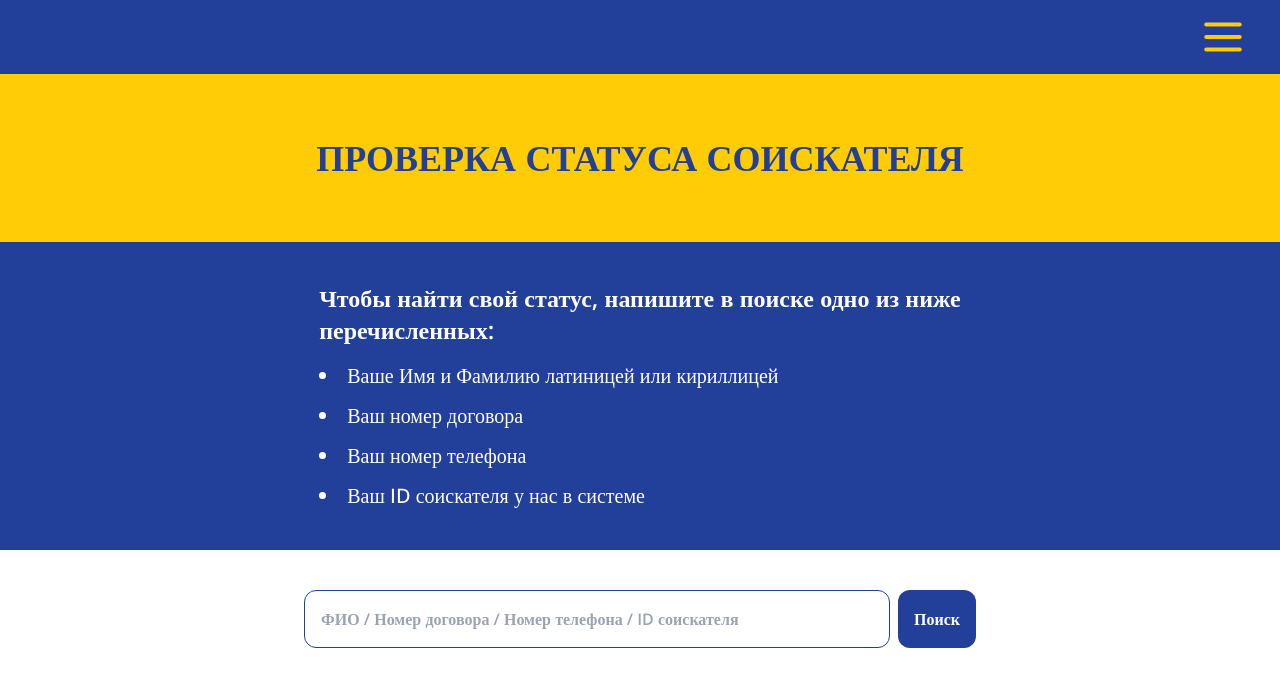
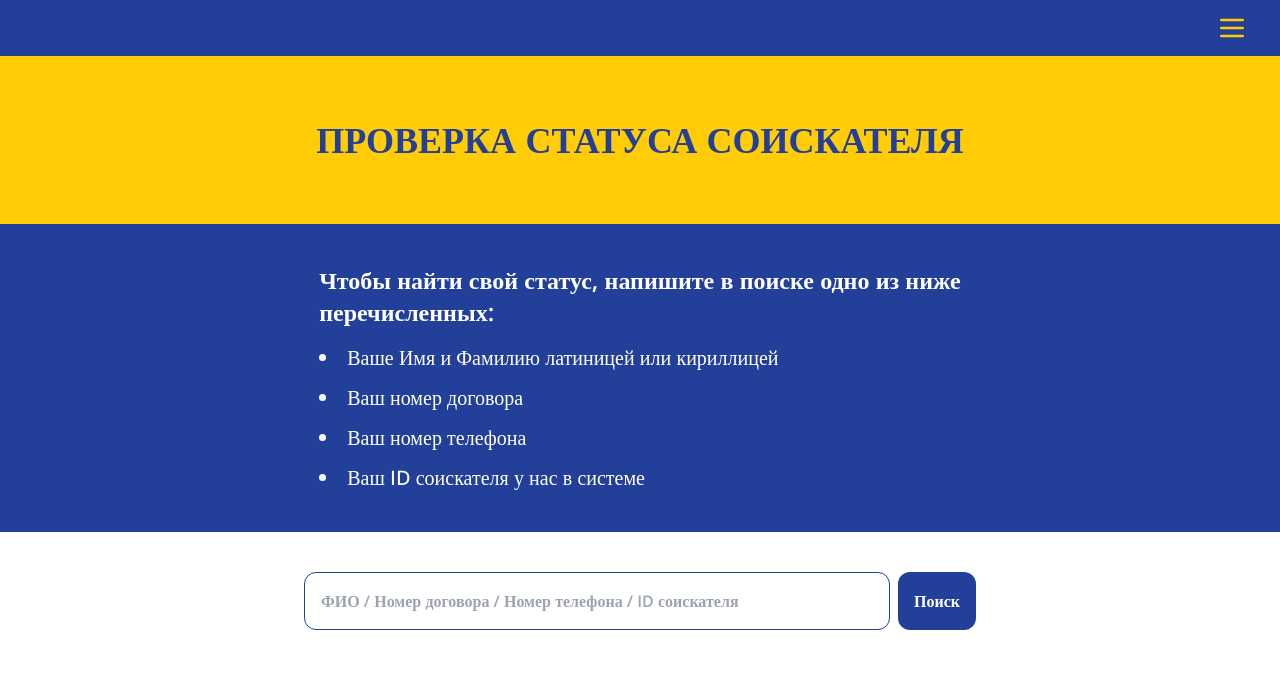
Before and after one commit to aaliimran/eurohunter, a Next.js app: page /pages/status-check in a window 1280 px wide. Shown: the top 686 px of the page. Built offline with nearby package versions, Linux system fonts and the light colour scheme.

Commit message:
uluchil stili componenta header-after-auth

```diff
--- a/src/components/headers/header-after-auth.tsx
+++ b/src/components/headers/header-after-auth.tsx
@@ -5,18 +5,6 @@ import { useRouter } from "next/navigation";
 const HeaderAfterAuth = () => {
   const route = useRouter();
   const [isMenuOpen, setIsMenuOpen] = useState(false);
-
-  // const handleRouteToUserProfile = () => {
-  //   route.push("/pages/user-profile");
-  // };
-
-  // const handleRouteToHome = () => {
-  //   route.push("/");
-  // };
-
-  // const handleRouteToQueue = () => {
-  //   route.push("/#");
-  // };
 
   const handleRouteToStatusCheck = () => {
     route.push("/pages/status-check");
@@ -35,17 +23,11 @@ const HeaderAfterAuth = () => {
   };
 
   return (
-    <div className="w-full bg-[#223F99] flex justify-end p-3 sm:px-6 lg:px-8">
-      {/* <div className="flex justify-center items-center">
-        <button onClick={handleRouteToUserProfile}>
-          <img src="/icons/profile.svg" alt="Profile" />
-        </button>
-      </div> */}
-      <div className="relative flex justify-center items-center">
-        <button onClick={toggleMenu}>
-          <img src="/icons/burger-menu.svg" alt="Menu" />
-        </button>
-      </div>
+    <div className="w-full bg-[#223F99] flex justify-end p-3 sm:px-6 lg:px-8 relative">
+      <button onClick={toggleMenu} className="relative z-10">
+        <img src="/icons/burger-menu.svg" alt="Menu" className="w-8 h-8" />
+      </button>
+
       {/* Overlay */}
       {isMenuOpen && (
         <div
@@ -61,32 +43,24 @@ const HeaderAfterAuth = () => {
         }`}
       >
         <button
-          className="absolute top-4 right-4 text-[#FFCC05]"
+          className="absolute top-4 right-4 text-[#FFCC05] text-2xl font-bold"
           onClick={closeMenu}
         >
           &times;
         </button>
         <ul className="mt-16 flex flex-col items-start">
-          {/* <button className="w-full" onClick={handleRouteToHome}>
-            <li className="flex justify-start p-4 hover:bg-[#FFCC05] cursor-pointer transition duration-200 text-[#FFCC05] hover:text-[#223F99] text-[24px] font-title font-bold">
-              Главная
-            </li>
-          </button>
-          <button className="w-full" onClick={handleRouteToQueue}>
-            <li className="flex justify-start p-4 hover:bg-[#FFCC05] cursor-pointer transition duration-200 text-[#FFCC05] hover:text-[#223F99] text-[24px] font-title font-bold">
-              Очередь
-            </li>
-          </button> */}
-          <button className="w-full" onClick={handleRouteToStatusCheck}>
-            <li className="flex justify-start p-4 hover:bg-[#FFCC05] cursor-pointer transition duration-200 text-[#FFCC05] hover:text-[#223F99] text-[24px] font-title font-bold">
-              Проверка статуса
-            </li>
-          </button>
-          <button className="w-full" onClick={handleRouteToForm}>
-            <li className="flex justify-start p-4 hover:bg-[#FFCC05] cursor-pointer transition duration-200 text-[#FFCC05] hover:text-[#223F99] text-[24px] font-title font-bold">
-              Анкета
-            </li>
-          </button>
+          <li
+            className="w-full p-4 text-[#FFCC05] hover:bg-[#FFCC05] hover:text-[#223F99] cursor-pointer transition duration-200 text-xl font-bold"
+            onClick={handleRouteToStatusCheck}
+          >
+            Проверка статуса
+          </li>
+          <li
+            className="w-full p-4 text-[#FFCC05] hover:bg-[#FFCC05] hover:text-[#223F99] cursor-pointer transition duration-200 text-xl font-bold"
+            onClick={handleRouteToForm}
+          >
+            Анкета
+          </li>
         </ul>
       </div>
     </div>
```
